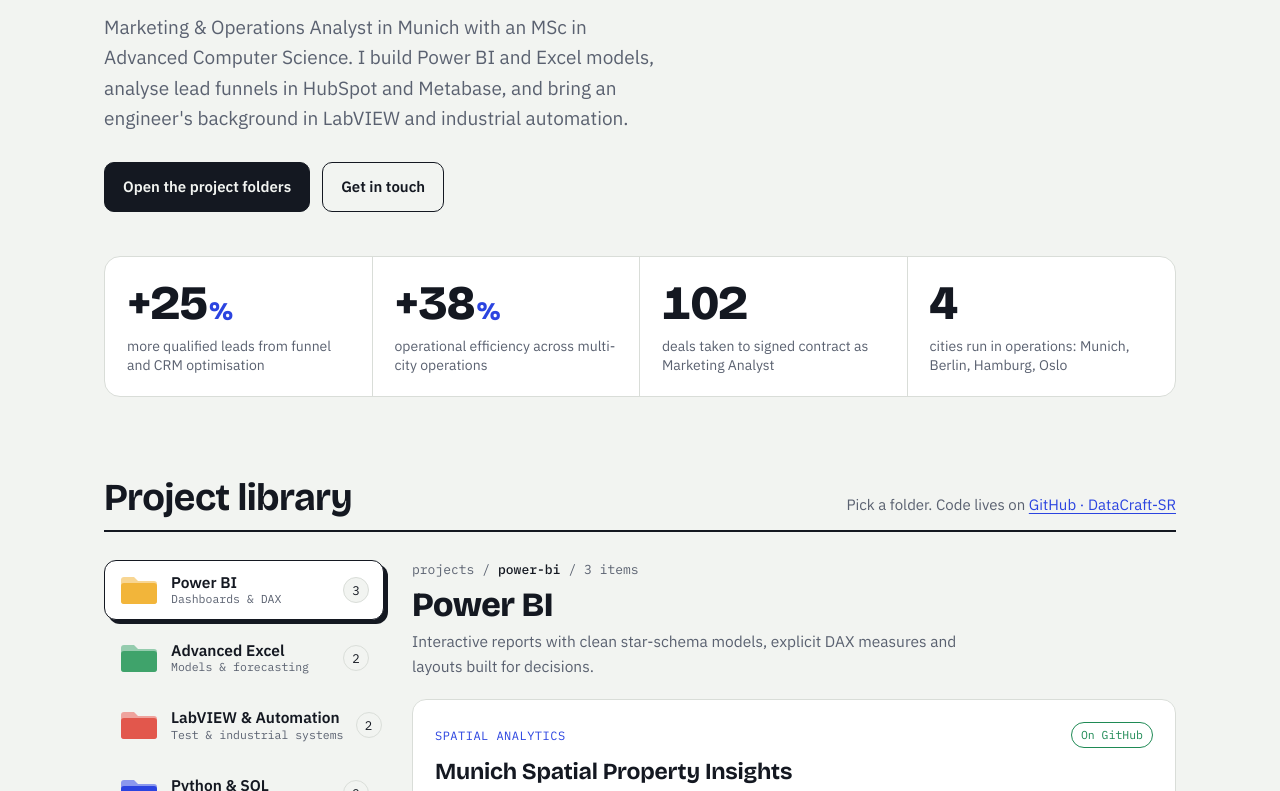
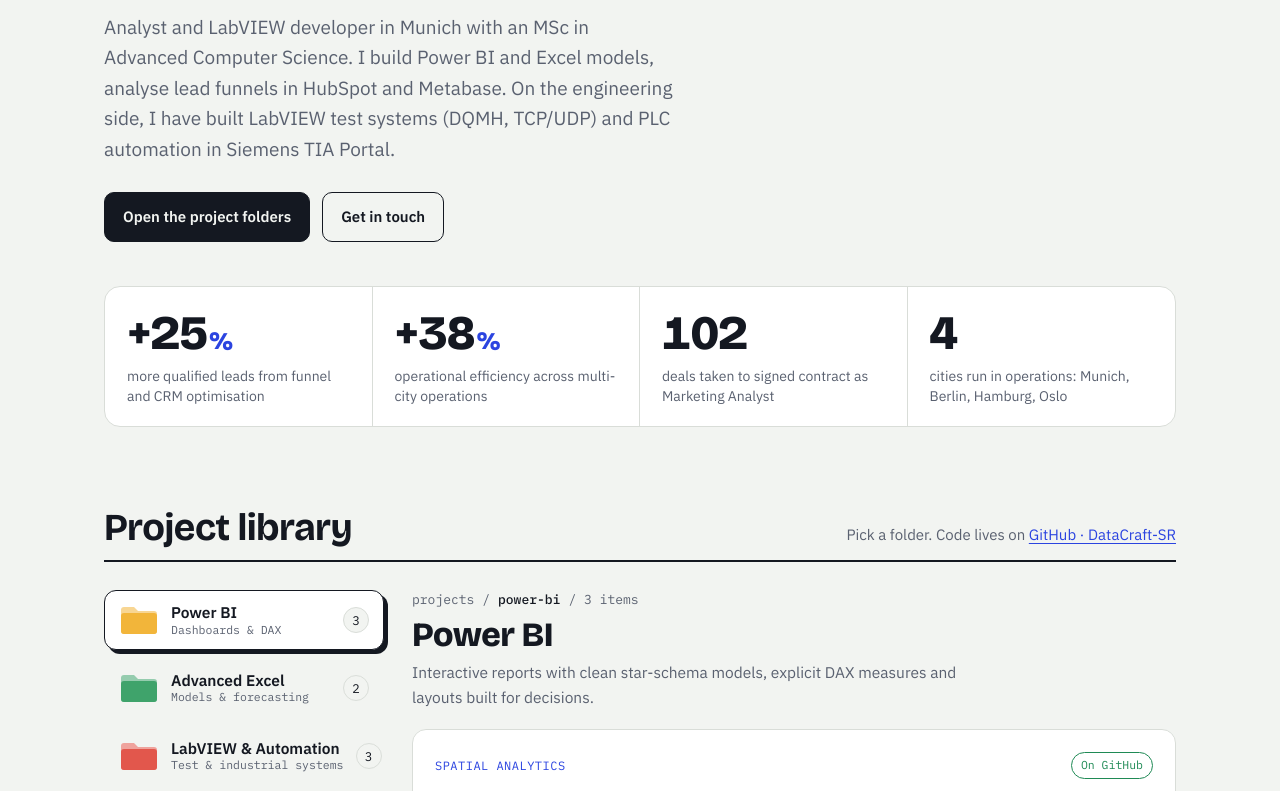
Before and after one commit to DataCraft-SR/DataCraft-SR.github.io, a plain HTML site: page index.html in a window 1280 px wide. Shown: the part 823-1614 px from the top of the page. Drawn offline with nearby package versions, Linux system fonts and the light colour scheme.

Commit message:
Add LabVIEW/test automation projects and update intro
Updated portfolio details to reflect current roles and skills, including changes to the job title and descriptions. Enhanced project summaries to better showcase LabVIEW and automation expertise.

```diff
--- a/index.html
+++ b/index.html
@@ -4,7 +4,7 @@
 <meta name="viewport" content="width=device-width, initial-scale=1">
 <title>Swetha Raj Portfolio</title>
 <meta name="description" content="Swetha Raj, Data &amp; Marketing Analyst in Munich. Power BI, Advanced Excel, LabVIEW, Python &amp; SQL and CRM/RevOps projects.">
-<meta property="og:title" content="Swetha Raj – Data &amp; Marketing Analyst Portfolio">
+<meta property="og:title" content="Swetha Raj – Data Analyst &amp; Test Automation Portfolio">
 <meta property="og:description" content="Power BI, Advanced Excel, LabVIEW, Python &amp; SQL and CRM/RevOps projects.">
 <meta property="og:image" content="https://datacraft-sr.github.io/og-card.png">
 <meta property="og:image:width" content="1377">
@@ -238,7 +238,7 @@ nav .wrap > ul{margin-left:auto}
       <img class="avatar" src="s.jpg" alt="Portrait of Swetha Raj" width="128" height="128">
       <span class="status"><i aria-hidden="true"></i>Open to Data Analyst &amp; LabVIEW / Test Automation roles · Germany, Europe, remote</span>
       <h1>From LabVIEW and PLCs to Power BI, <em>I build systems and use data to make them better.</em></h1>
-      <p class="lede">Marketing &amp; Operations Analyst in Munich with an MSc in Advanced Computer Science. I build Power BI and Excel models, analyse lead funnels in HubSpot and Metabase, and bring an engineer's background in LabVIEW and industrial automation.</p>
+      <p class="lede">Analyst and LabVIEW developer in Munich with an MSc in Advanced Computer Science. I build Power BI and Excel models, analyse lead funnels in HubSpot and Metabase. On the engineering side, I have built LabVIEW test systems (DQMH, TCP/UDP) and PLC automation in Siemens TIA Portal.</p>
       <div class="cta">
         <a class="btn primary" href="#projects">Open the project folders</a>
         <a class="btn ghost" href="mailto:swetharajvv345@gmail.com">Get in touch</a>
@@ -309,7 +309,9 @@ nav .wrap > ul{margin-left:auto}
           <h3>Software Engineer</h3>
           <div class="org">Control Software Solutions · industrial automation</div>
           <ul>
-            <li>Developed automation projects in Siemens TIA Portal and refactored PLC code</li>
+            <li>Refactored a legacy LabVIEW test application into the DQMH framework, running four units under test with reliable results</li>
+            <li>Built TCP/UDP communication in LabVIEW for data exchange with external devices and systems</li>
+            <li>Set up PLC communication in Siemens TIA Portal, refactored Renu PLC code for an automated cutting machine and worked with motion controllers</li>
             <li>Worked with LabVIEW, hardware and instrument integration, Git, testing and CI</li>
           </ul>
         </div>
@@ -347,7 +349,7 @@ nav .wrap > ul{margin-left:auto}
       <div class="skillset">
         <h3>Engineering &amp; RevOps</h3>
         <p>Automation on the factory floor and in the CRM.</p>
-        <div class="chips"><span class="chip">LabVIEW</span><span class="chip">Siemens TIA Portal</span><span class="chip">PLC</span><span class="chip">Git &amp; CI</span><span class="chip">HubSpot CRM</span><span class="chip">GTM automation</span></div>
+        <div class="chips"><span class="chip">LabVIEW</span><span class="chip">DQMH</span><span class="chip">TCP/IP &amp; UDP</span><span class="chip">Siemens TIA Portal</span><span class="chip">PLC</span><span class="chip">Motion control</span><span class="chip">Git &amp; CI</span><span class="chip">HubSpot CRM</span><span class="chip">GTM automation</span></div>
       </div>
     </div>
   </section>
@@ -390,7 +392,7 @@ nav .wrap > ul{margin-left:auto}
   <div class="contact" id="contact">
     <div>
       <h2>Looking for an analyst who can talk to sales, ops and engineers?</h2>
-      <p>I'm open to Data, Marketing, Operations and Business Analyst roles in Germany, across Europe, or remote.</p>
+      <p>I'm open to Data, Marketing, Operations and Business Analyst roles, and LabVIEW / Test Automation roles, in Germany, across Europe, or remote.</p>
     </div>
     <div class="links">
       <a href="mailto:swetharajvv345@gmail.com">Email <span>swetharajvv345@gmail.com</span></a>
@@ -460,19 +462,25 @@ const FOLDERS = [
   },
   {
     id:"labview", name:"LabVIEW & Automation", sub:"Test & industrial systems", color:"#E2574C",
-    intro:"Engineering work from industrial automation: instrument integration, PLC programming and software quality.",
+    intro:"LabVIEW test systems and industrial automation at Control Software Solutions (Manchester): DQMH, TCP/UDP communication, PLCs and motion control.",
     projects:[
       {
-        title:"Instrument Integration with LabVIEW", kind:"Test & measurement", status:"work",
-        summary:"At Control Software Solutions (Manchester): connecting hardware and instruments to LabVIEW applications for industrial automation clients.",
-        bullets:["Hardware and instrument integration in LabVIEW","Testing and version control with Git and CI"],
-        tools:["LabVIEW","Instrument I/O","Git","CI & testing"]
+        title:"Legacy LabVIEW Refactor to DQMH", kind:"Test automation", status:"work", wide:true,
+        summary:"Refactored a legacy LabVIEW test application into the DQMH framework, so four units under test (UUTs) run through one modular, event-driven system.",
+        bullets:["Split monolithic legacy code into independent DQMH modules","Tested four UUTs with reliable, consistent results","Easier to debug, maintain and extend with new tests"],
+        tools:["LabVIEW","DQMH","Test automation","Git"]
       },
       {
-        title:"PLC Development & Refactoring", kind:"Industrial automation", status:"work",
-        summary:"Automation projects developed in Siemens TIA Portal, including refactoring existing PLC code for clarity and maintainability.",
-        bullets:["Project development in Siemens TIA Portal","Refactored PLC code to make it easier to read, test and maintain"],
-        tools:["Siemens TIA Portal","PLC","Refactoring"]
+        title:"TCP/UDP Communication for a Test System", kind:"Test & measurement", status:"work",
+        summary:"Set up and handled TCP and UDP connections in LabVIEW for data exchange between the test application and external devices and systems.",
+        bullets:["TCP/IP and UDP communication built in LabVIEW","Hardware and instrument integration","Version control and testing with Git and CI"],
+        tools:["LabVIEW","TCP/IP","UDP","Instrument I/O"]
+      },
+      {
+        title:"PLC Automation & Motion Control", kind:"Industrial automation", status:"work",
+        summary:"PLC communication set up in Siemens TIA Portal, plus a Renu PLC cutting machine whose legacy code I refactored, working with motion controllers.",
+        bullets:["Configured PLC communication in Siemens TIA Portal","Refactored legacy Renu PLC code automating a cutting process","Worked with motion controllers for machine movement"],
+        tools:["Siemens TIA Portal","Renu PLC","Motion control","Refactoring"]
       }
     ]
   },
```
